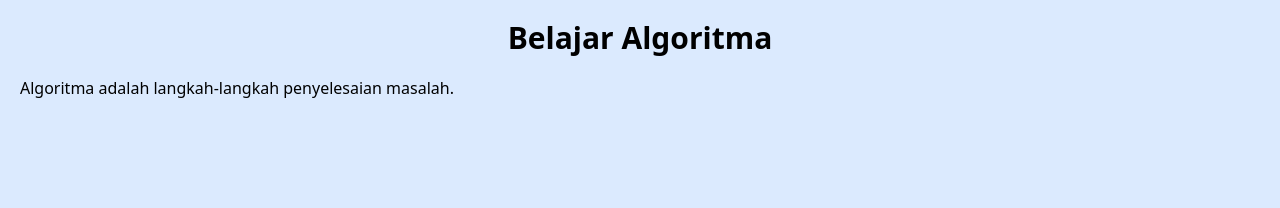
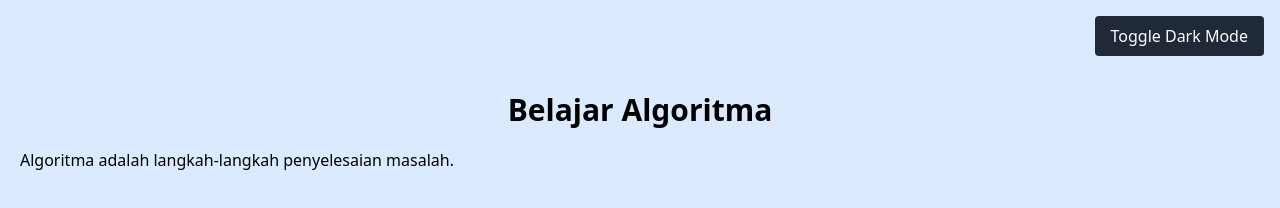
Before and after one commit to Farhan-Rad/elearning-dashboard, a plain HTML site: page lkpd12index.html in a window 1280 px wide. Drawn offline with nearby package versions, Linux system fonts and the light colour scheme.

Commit message:
feat: tambah dark mode

```diff
--- a/lkpd12index.html
+++ b/lkpd12index.html
@@ -1,10 +1,16 @@
 <!DOCTYPE html>
-<html>
+<html id="html-root">
 <head>
   <title>Media Pembelajaran</title>
   <script src="https://cdn.tailwindcss.com"></script>
 </head>
-<body class="bg-blue-100">
+<body class="bg-blue-100 dark:bg-gray-900 dark:text-white" id="body">
+
+  <div class="flex justify-end p-4">
+    <button onclick="toggleDark()" class="bg-gray-800 text-white px-4 py-2 rounded">
+      Toggle Dark Mode
+    </button>
+  </div>
 
   <h1 class="text-3xl font-bold text-center mt-5">
     Belajar Algoritma
@@ -14,5 +20,11 @@
     <p>Algoritma adalah langkah-langkah penyelesaian masalah.</p>
   </div>
 
+  <script>
+    function toggleDark() {
+      document.documentElement.classList.toggle('dark');
+    }
+  </script>
+
 </body>
 </html>
```
